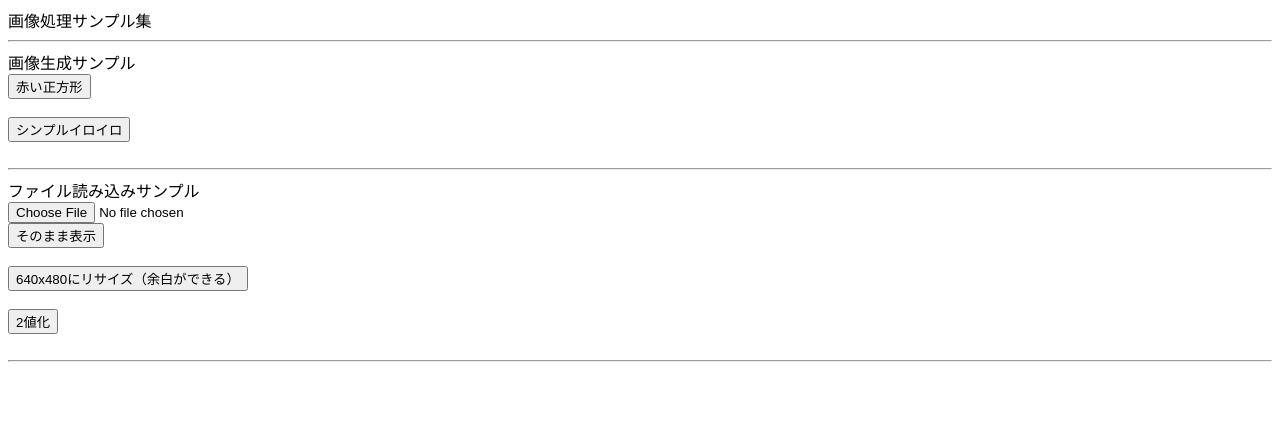
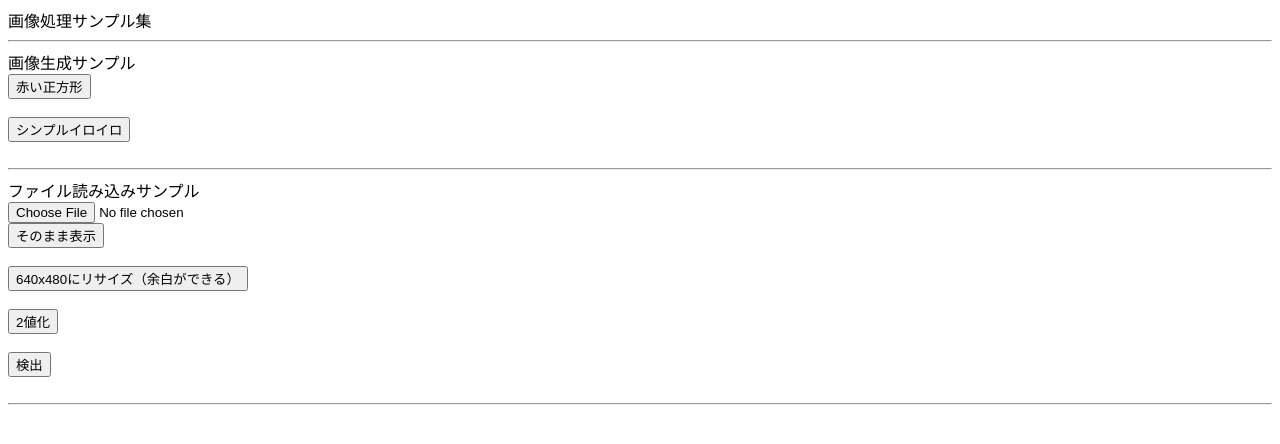
Before and after one commit to kagasan/JSIP, a plain HTML site: page docs/index.html in a window 1280 px wide. Drawn offline with Linux system fonts and the light colour scheme.

Commit message:
linefind
ハフ変換実装

```diff
--- a/docs/index.html
+++ b/docs/index.html
@@ -21,6 +21,8 @@
 <div id="resize"></div><br>
 <input type="button" value="2値化" onclick="binarize()"/><br>
 <div id="binarize"></div><br>
+<input type="button" value="検出" onclick="test()"/><br>
+<div id="test"></div><br>
 <hr>
 </body>
 </html>
--- a/docs/script.js
+++ b/docs/script.js
@@ -157,4 +157,105 @@ function binarize(){
 	document.getElementById("binarize").innerHTML = "<img src='" + dataurl + "'>";
 }
 
+function test(){
+	var canvas = document.createElement("canvas");
+	var ctx = canvas.getContext('2d');
+	function GetColor(R,G,B){
+		return "rgb("+R+","+G+","+B+")";
+	}
+	function DrawLine(x1, y1, x2, y2, color = GetColor(0,0,0), thickness = 1){
+		ctx.lineWidth = thickness;
+		ctx.strokeStyle=color;
+		ctx.beginPath();
+		ctx.moveTo(x1, y1);
+		ctx.lineTo(x2, y2);
+		ctx.stroke();
+	}
+	canvas.width = 640;
+	canvas.height = 480;
+	ctx.fillStyle = "rgb(255,255,255)";
+	ctx.fillRect(0,0,canvas.width,canvas.height);
+	var iw = img.width;
+	var ih = img.height;
+	var cw = canvas.width;
+	var ch = canvas.height;
+
+	if(iw*ch/ih>cw){
+		ctx.drawImage(img,0,ch/2-ih*cw/iw/2,cw,ih*cw/iw);
+		iw = cw;
+		ih = ih*cw/iw;
+	}
+	else{
+		ctx.drawImage(img,cw/2-iw*ch/ih/2,0,iw*ch/ih,ch);
+		iw = iw*ch/ih;
+		ih = ch;
+	}
+	var Data = ctx.getImageData(0, 0, canvas.width, canvas.height);
+	var data = Data.data;
+
+	//x1,y1,x2,y2,score
+	var L = 20;
+	var UDLR = [
+		[0,0,0,0,-1],
+		[0,0,0,0,-1],
+		[0,0,0,0,-1],
+		[0,0,0,0,-1]
+	];
+
+	for(var y1 = 0;y1<ch/2;y1++){
+		for(var y2 = y1-L;y2<y1+L;y2++){
+			if(y2<0 || ch/2<=y2)continue;
+			var cnt=0;
+			for(var x=0;x<cw;x++){
+				var y = parseInt(0.0 + y1+x*(y2-y1)/cw);
+				var idx = (x + y * cw) * 4;
+				if(data[idx]>150 && data[idx + 1]<100 && data[idx + 2]<100)cnt++;
+			}
+			if(cnt>UDLR[0][4])UDLR[0]=[0,y1,cw,y2,cnt];
+		}
+	}
+	for(var y1 = ch/2;y1<ch;y1++){
+		for(var y2 = y1-L;y2<y1+L;y2++){
+			if(y2<ch/2 || ch<=y2)continue;
+			var cnt=0;
+			for(var x=0;x<cw;x++){
+				var y = parseInt(0.0 + y1+x*(y2-y1)/cw);
+				var idx = (x + y * cw) * 4;
+				if(data[idx]>150 && data[idx + 1]<100 && data[idx + 2]<100)cnt++;
+			}
+			if(cnt>UDLR[1][4])UDLR[1]=[0,y1,cw,y2,cnt];
+		}
+	}
+	for(var x1 = 0;x1<cw/2;x1++){
+		for(var x2 = x1-L;x2<x1+L;x2++){
+			if(x2<0 || cw/2<=x2)continue;
+			var cnt = 0;
+			for(var y=0;y<ch;y++){
+				var x = parseInt(0.0+x1+y*(x2-x1)/ch);
+				var idx = (x + y * cw) * 4;
+				if(data[idx]>150 && data[idx + 1]<100 && data[idx + 2]<100)cnt++;
+			}
+			if(cnt>UDLR[2][4])UDLR[2]=[x1,0,x2,ch,cnt];
+		}
+	}
+	for(var x1 = cw/2;x1<cw;x1++){
+		for(var x2 = x1-L;x2<x1+L;x2++){
+			if(x2<cw/2 || cw<=x2)continue;
+			var cnt = 0;
+			for(var y=0;y<ch;y++){
+				var x = parseInt(0.0+x1+y*(x2-x1)/ch);
+				var idx = (x + y * cw) * 4;
+				if(data[idx]>150 && data[idx + 1]<100 && data[idx + 2]<100)cnt++;
+			}
+			if(cnt>UDLR[3][4])UDLR[3]=[x1,0,x2,ch,cnt];
+		}
+	}
+	for(var i = 0;i<UDLR.length;i++){
+		DrawLine(UDLR[i][0],UDLR[i][1],UDLR[i][2],UDLR[i][3],GetColor(255,0,0),3);
+	}
+
+	var dataurl = canvas.toDataURL();
+	document.getElementById("test").innerHTML = "<img src='" + dataurl + "'>";
+}
+
 //ここまで画像読み込みサンプル
```
